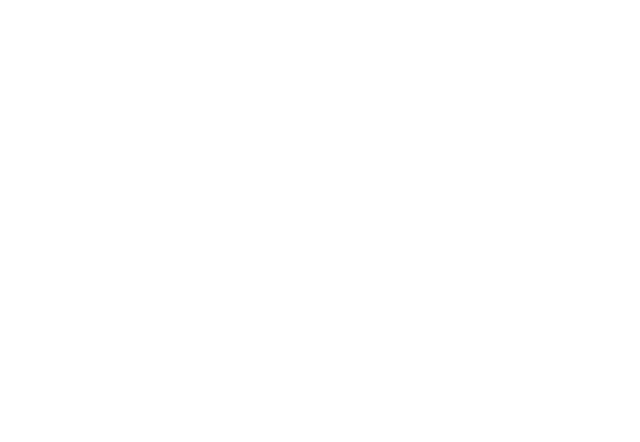
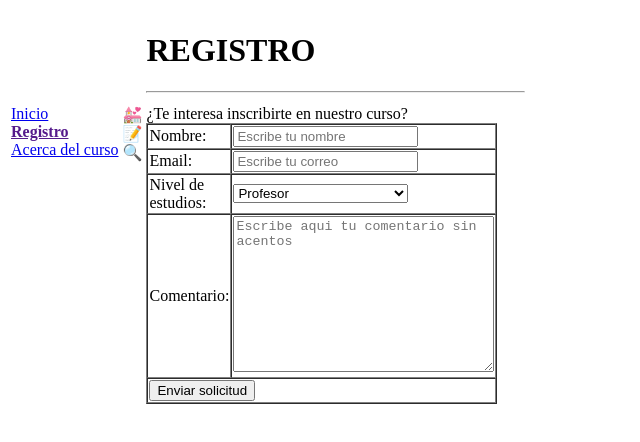
Before and after one commit to GuzmanDynastie/Programacion-web, a plain HTML site: page Classroom/Tarea 1 - HTML (SIN CSS)/register.html in a window 1280 px wide. Shown: the whole page, without its empty margins (0-640 px from the left). Drawn offline with Linux system fonts and the light colour scheme.

Commit message:
Added file HTML
register.html finished

```diff
--- a/Classroom/Tarea 1 - HTML (SIN CSS)/register.html
+++ b/Classroom/Tarea 1 - HTML (SIN CSS)/register.html
@@ -1,11 +1,79 @@
 <!DOCTYPE html>
 <html lang="en">
+
 <head>
     <meta charset="UTF-8">
     <meta name="viewport" content="width=device-width, initial-scale=1.0">
     <title>Registrate aqui</title>
 </head>
+
 <body>
 
+    <table border="0">
+
+        <tr>
+            <td></td>
+            <td></td>
+            <td colspan="2">
+                <h1><strong>REGISTRO</strong></h1>
+                <hr>
+            </td>
+        </tr>
+
+        <tr>
+            <td valign="top">
+                <a href="main.html">Inicio</a><br>
+                <a href=""><strong>Registro</strong></a><br>
+                <a href="about.html">Acerca del curso</a>
+            </td>
+            <td valign="top">
+                💒<br>
+                📝<br>
+                🔍
+            </td>
+            <td>
+                <table border="1" width="331" cellspacing="0">
+                    <thead>¿Te interesa inscribirte en nuestro curso?</thead>
+                    <form enctype="text/plain" action="mailto:correo@sitio.com?cc=otrof@test.com,
+                    otromas@sitio.com&bcc=oculto@sitio.com&subject=Noticia%20Importante" method="post">
+                        <tr>
+                            <td><label for="nombre">Nombre:</label></td>
+                            <td><input type="text" id="nombre" name="Nombre" placeholder="Escribe tu nombre" required>
+                            </td>
+                        </tr>
+                        <tr>
+                            <td><label for="email">Email</label>:</td>
+                            <td><input type="email" id="email" name="Email" placeholder="Escribe tu correo" required>
+                            </td>
+                        </tr>
+                        <tr>
+                            <td><label for="seleccionInput">Nivel de estudios:</label></td>
+                            <td>
+                                <select name="Nivel de estudios" id="seleccionInput">
+                                    <option value="Profesor">Profesor</option>
+                                    <option value="Estudiante de doctorado">Estudiante de doctorado</option>
+                                    <option value="Estudiante de maestria">Estudiante de maestria</option>
+                                    <option value="Estudiante de licenciatura">Estudiante de licenciatura</option>
+                                </select>
+                            </td>
+                        </tr>
+                        <tr>
+                            <td><label for="textInput">Comentario:</label></td>
+                            <td><textarea name="Comentario" id="textInput" cols="30" rows="10"
+                                    placeholder="Escribe aqui tu comentario sin acentos"></textarea></td>
+                        </tr>
+                        <tr>
+                            <td colspan="2">
+                                <input type="submit" value="Enviar solicitud">
+                            </td>
+                        </tr>
+                    </form>
+                </table>
+            </td>
+            <td>&nbsp;&nbsp;&nbsp;&nbsp;&nbsp;&nbsp;</td>
+        </tr>
+    </table>
+
 </body>
+
 </html>
```
